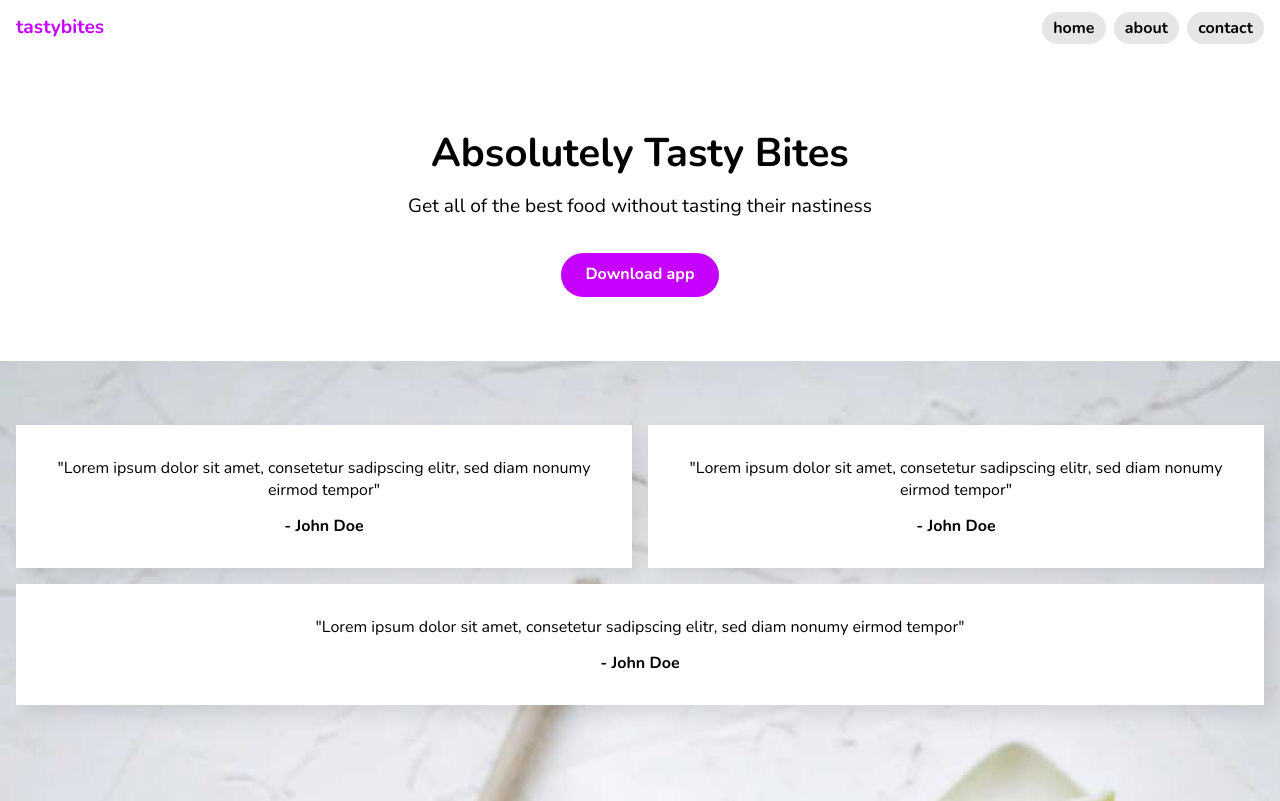
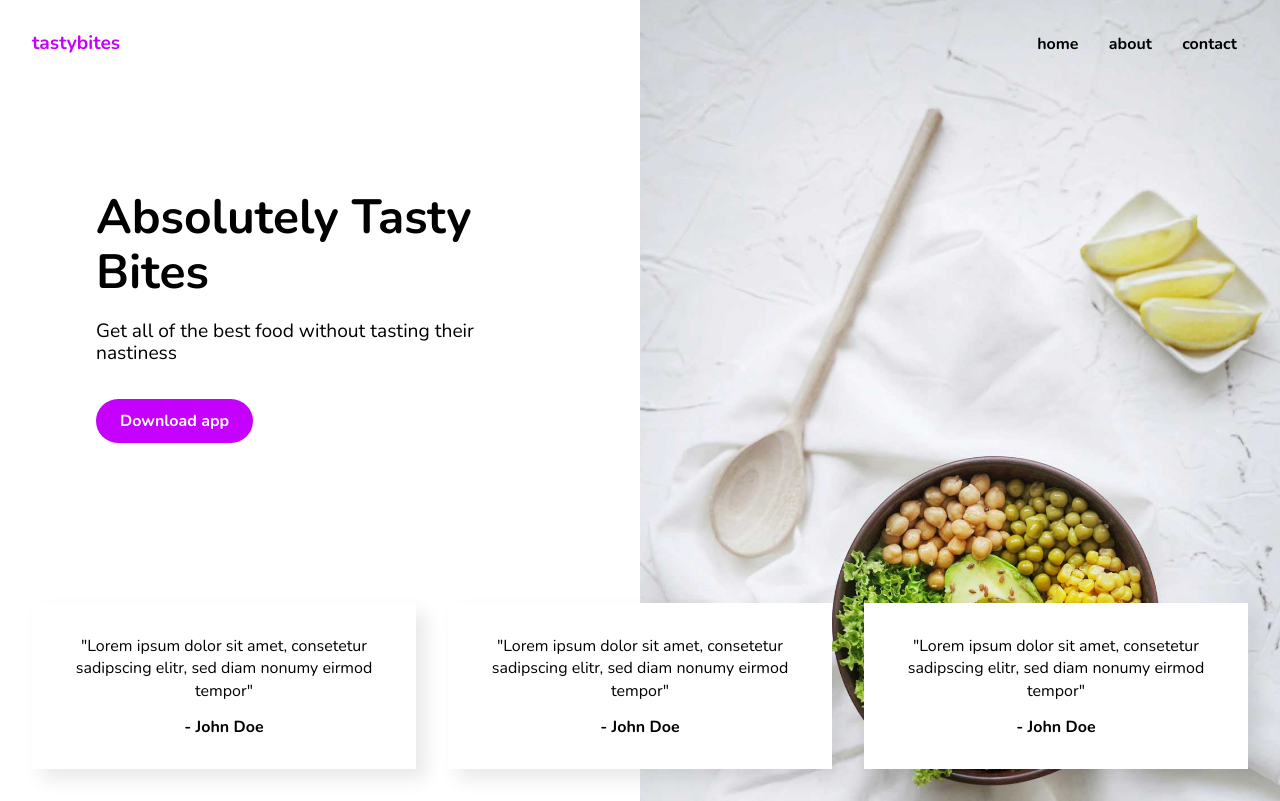
Before and after one commit to frontendella/Responsive-Design---UI, a website built with Vite: page index.html in a window 1280 px wide. Built offline with nearby package versions, Linux system fonts and the light colour scheme.

Commit message:
Media query for 1000 px is added

```diff
--- a/index.css
+++ b/index.css
@@ -136,6 +136,50 @@ ul {
 
  }
 
+ @media (min-width: 850px) {
+
+     .wrapper {
+         padding: 2em;
+     }
+
+ }
+
+  @media (min-width: 1000px) {
+
+     .hero-left {
+         text-align: left;
+         width: 30%;
+         margin-left: 4em;
+     }
+
+     h1, .hero-left p {
+         width: 100%;
+     }
+
+     img {
+         top: 0;
+         right: 0;
+         width: 50%;
+         clip-path: none;
+     }
+     nav ul li a {
+         background: none;
+     }
+     h1 {
+         font-size: 3rem;
+     }
+     ul.testimonials {
+         display: flex;
+     }
+     ul.testimonials  li {
+         margin-right: 1em;
+     }
+     ul.testimonials li:nth-of-type(3) {
+         margin-right: 0;
+     }
+
+ }
+
  /*
 
 - White Space
```
